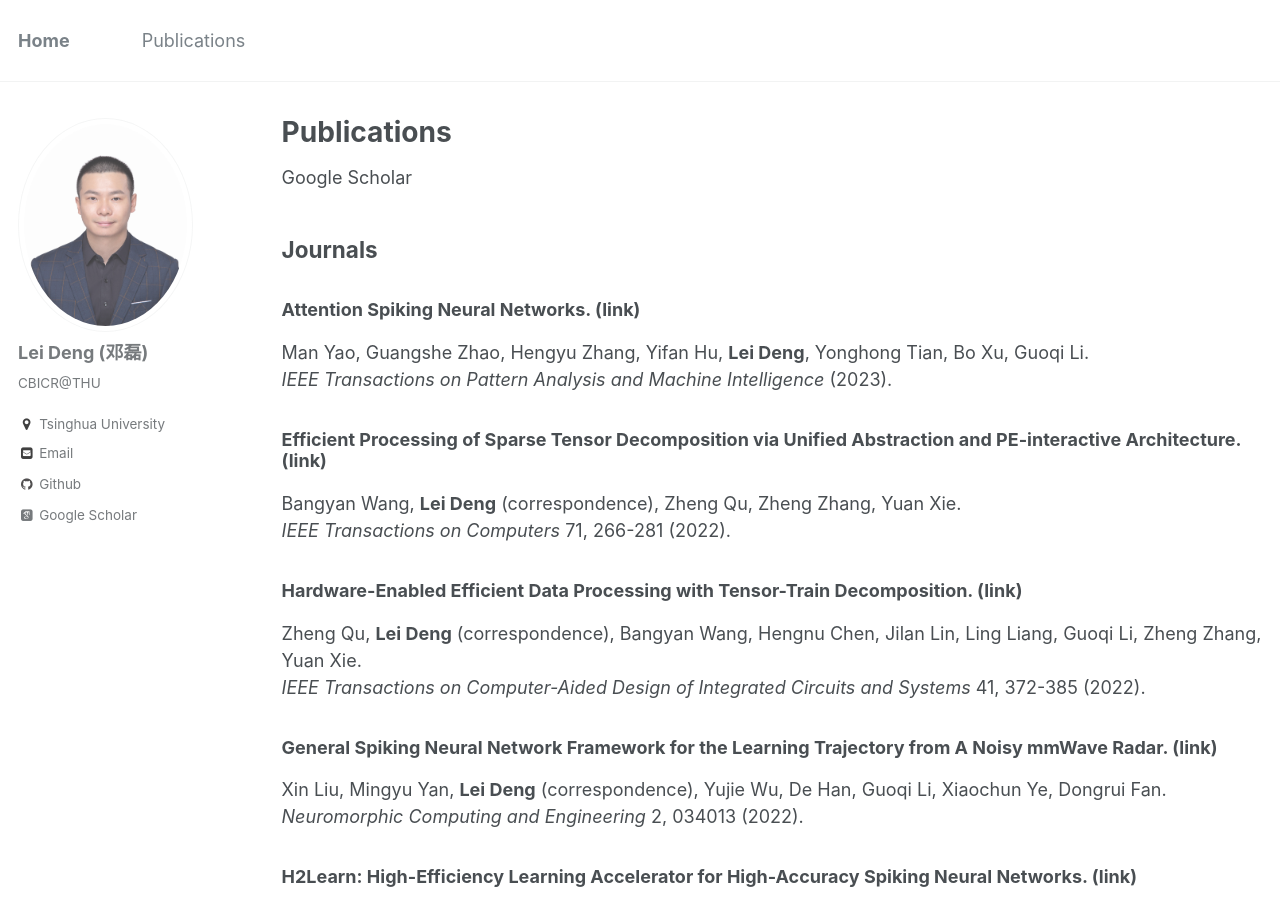
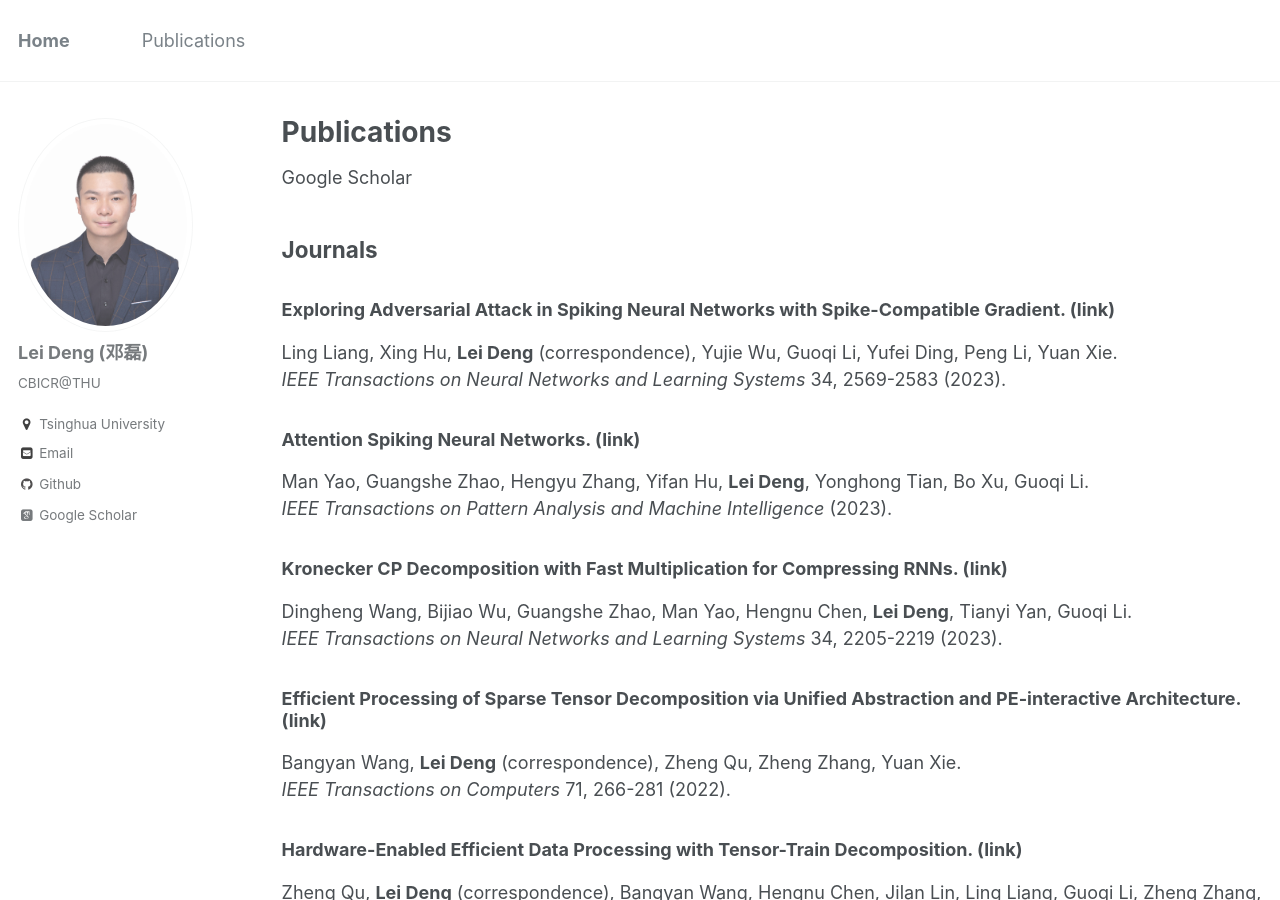
Before and after one commit to dllfei/dllfei.github.io, a Jekyll site: the page built from _pages/publications.md, in a window 1280 px wide and 900 px high. Built offline with Jekyll 4.4.1, drawn with Linux system fonts in a browser that asks for light colours; some web fonts are replaced; some of the changed text lies outside the part shown.

Commit message:
Update publications.md

```diff
--- a/_pages/publications.md
+++ b/_pages/publications.md
@@ -8,9 +8,17 @@ author_profile: true
 
 ## Journals
 
+### Exploring Adversarial Attack in Spiking Neural Networks with Spike-Compatible Gradient. ([link](https://ieeexplore.ieee.org/document/9527394)) <br />
+Ling Liang, Xing Hu, **Lei Deng** (correspondence), Yujie Wu, Guoqi Li, Yufei Ding, Peng Li, Yuan Xie. <br />
+*IEEE Transactions on Neural Networks and Learning Systems* 34, 2569-2583 (2023).
+
 ### Attention Spiking Neural Networks. ([link](https://ieeexplore.ieee.org/abstract/document/10032591)) <br />
 Man Yao, Guangshe Zhao, Hengyu Zhang, Yifan Hu, **Lei Deng**, Yonghong Tian, Bo Xu, Guoqi Li. <br />
 *IEEE Transactions on Pattern Analysis and Machine Intelligence* (2023).
+
+### Kronecker CP Decomposition with Fast Multiplication for Compressing RNNs. ([link](https://ieeexplore.ieee.org/document/9540760)) <br />
+Dingheng Wang, Bijiao Wu, Guangshe Zhao, Man Yao, Hengnu Chen, **Lei Deng**, Tianyi Yan, Guoqi Li. <br />
+*IEEE Transactions on Neural Networks and Learning Systems* 34, 2205-2219 (2023).
 
 ### Efficient Processing of Sparse Tensor Decomposition via Unified Abstraction and PE-interactive Architecture. ([link](https://ieeexplore.ieee.org/document/9314209)) <br />
 Bangyan Wang, **Lei Deng** (correspondence), Zheng Qu, Zheng Zhang, Yuan Xie. <br />
```
Also changed, not shown: other parts of _pages/publications.md (+0 -8 lines).
